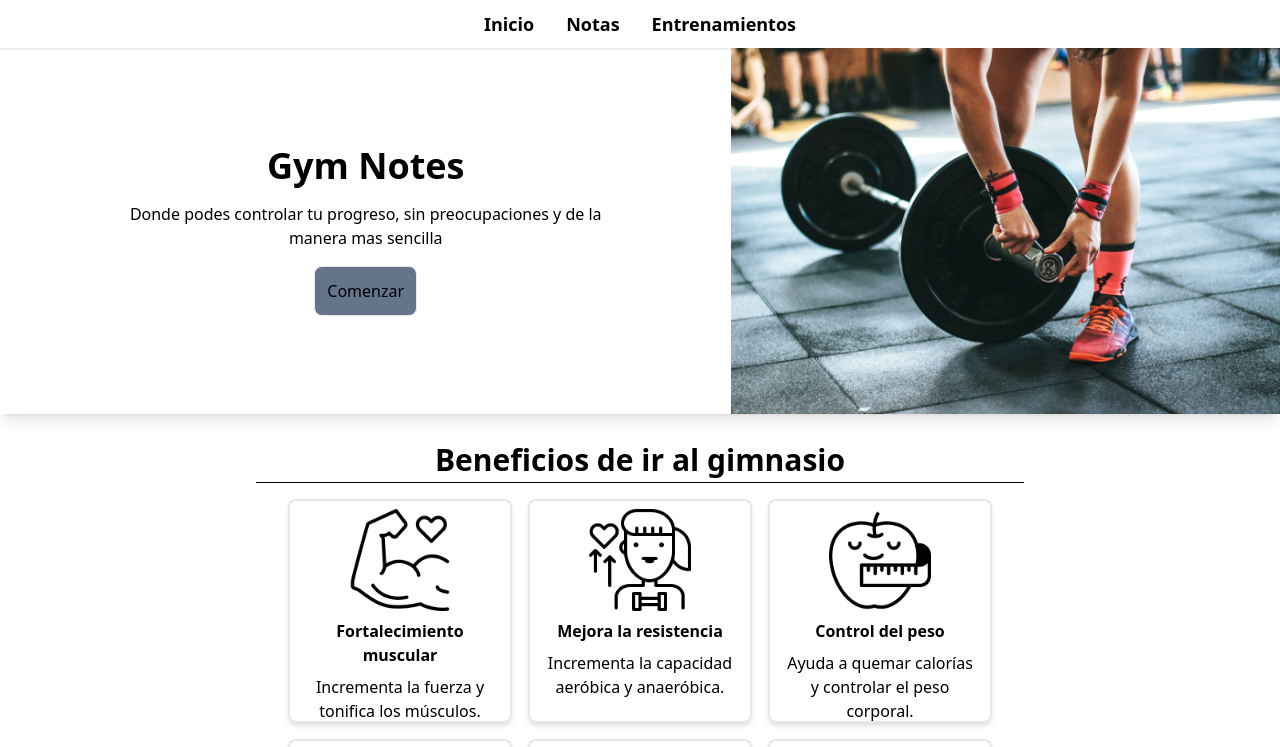
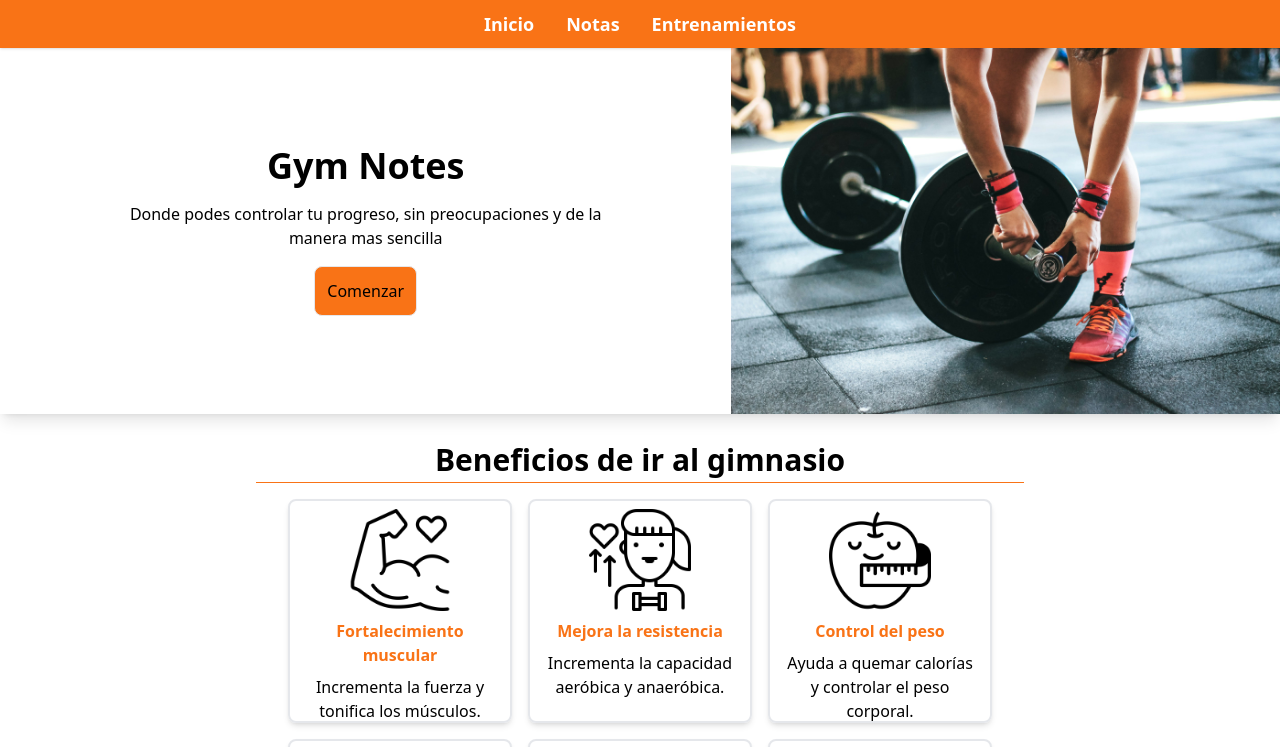
Before and after one commit to martinvruiz/gymnotes, a React (Create React App) app: page / in a window 1280 px wide. Shown: the top 747 px of the page. Built offline with nearby package versions, Linux system fonts and the light colour scheme.

Commit message:
added new colors

```diff
--- a/public/index.html
+++ b/public/index.html
@@ -2,14 +2,14 @@
 <html lang="en">
   <head>
     <meta charset="utf-8" />
-    <link rel="icon" href="/public//logos/icons/muscle.png" />
+    <link rel="icon" href="/public//logos/icons/kettlebell.png" />
     <meta name="viewport" content="width=device-width, initial-scale=1" />
     <meta name="theme-color" content="#000000" />
     <meta
       name="description"
       content="Anota tu progreso de manera sencilla!"
     />
-    <link rel="apple-touch-icon" href="/public/logos/icons/muscle.png" />
+    <link rel="apple-touch-icon" href="/public/logos/icons/kettlebell.png" />
     <link rel="manifest" href="%PUBLIC_URL%/manifest.json" />
     <title>Gym Notes</title>
   </head>
--- a/src/components/HomeInfo/HomeInfo.jsx
+++ b/src/components/HomeInfo/HomeInfo.jsx
@@ -9,7 +9,7 @@ export const HomeInfo = ()=>{
     return <>
 
         <div className="w-3/5 flex flex-col items-center text-center my-4">
-            <h3 className="text-3xl my-2 font-bold border-b border-black w-full p-1">Beneficios de ir al gimnasio</h3>
+            <h3 className="text-3xl my-2 font-bold border-b border-orange-500 w-full p-1">Beneficios de ir al gimnasio</h3>
             <div className="grid grid-cols-1 md:grid-cols-2 lg:grid-cols-3 items-center justify-center">
                 <InfoItem
                     title="Fortalecimiento muscular"
--- a/src/components/InfoItem/InfoItem.jsx
+++ b/src/components/InfoItem/InfoItem.jsx
@@ -1,15 +1,11 @@
-
-
-export const InfoItem = ({img, title, text})=>{
-
-
-    return <>
-
-        <div className="flex flex-col items-center w-56 h-56 p-2 border-2 rounded-lg shadow-md m-2">
-            <img src={img} alt={img} className="object-contain w-2/4 h-2/4"/>
-            <h4 className="p-1 mt-1 font-bold">{title}</h4>
-            <p className="p-1">{text}</p>
-        </div>
-
+export const InfoItem = ({ img, title, text }) => {
+  return (
+    <>
+      <div className="flex flex-col items-center w-56 h-56 p-2 border-2 rounded-lg shadow-md m-2">
+        <img src={img} alt={img} className="object-contain w-2/4 h-2/4" />
+        <h4 className="p-1 mt-1 font-bold text-orange-500">{title}</h4>
+        <p className="p-1">{text}</p>
+      </div>
     </>
-}
+  );
+};
--- a/src/components/Navbar/Navbar.jsx
+++ b/src/components/Navbar/Navbar.jsx
@@ -1,24 +1,27 @@
 import { Link } from "react-router-dom";
 
-
-export const Navbar = ()=>{
-
-
-    return <>
-
-        <nav className="w-full h-12 shadow flex items-center justify-center">
+export const Navbar = () => {
+  return (
+    <>
+      <nav className="w-full h-12 shadow flex items-center justify-center bg-orange-500 text-white">
         <ul className="flex gap-8 justify-center item-center">
           <li>
-                    <Link to="/" className="text-lg font-semibold">Inicio</Link>
+            <Link to="/" className="text-lg font-semibold">
+              Inicio
+            </Link>
           </li>
           <li>
-                    <Link to="/notes" className="text-lg font-semibold">Notas</Link>
+            <Link to="/notes" className="text-lg font-semibold">
+              Notas
+            </Link>
           </li>
           <li>
-                    <Link to="/workout" className="text-lg font-semibold">Entrenamientos</Link>
+            <Link to="/workout" className="text-lg font-semibold">
+              Entrenamientos
+            </Link>
           </li>
         </ul>
       </nav>
-
     </>
-}
+  );
+};
--- a/src/components/NoteSaver/NoteSaver.jsx
+++ b/src/components/NoteSaver/NoteSaver.jsx
@@ -52,7 +52,7 @@ export const NoteSaver = ()=>{
         <h3 className="mt-4 font-bold lg:text-2xl">Guardar Nota</h3>
 
         <form
-            className="flex flex-col items-center w-3/4 lg:w-1/3 border border-gray-300 rounded-md p-3 shadow-md"
+            className="flex flex-col items-center w-3/4 lg:w-1/3 border border-orange-300 rounded-md p-3 shadow-md"
             onSubmit={handleSubmit}
             >
 
@@ -137,7 +137,7 @@ export const NoteSaver = ()=>{
 
             <button
                 type="submit"
-                className="w-full p-2 my-2 bg-blue-500 text-white rounded-md"
+                className="w-full p-2 my-2 bg-orange-500 text-white rounded-md"
                 >
                     Guardar
             </button>
--- a/src/components/WorkoutItem/WorkoutItem.jsx
+++ b/src/components/WorkoutItem/WorkoutItem.jsx
@@ -8,7 +8,7 @@ export const WorkoutItem = ({ date, bodyPart, exercises, sets, reps, onClick}) =
     return <>
 
     <li onMouseEnter={()=>setHover(true)} onMouseLeave={()=>setHover(false)} className="border shadow-md h-64 p-4 m-2 flex flex-col justify-center items-center">
-        <p className="font-semibold">{date}</p>
+        <p className="font-semibold text-orange-500">{date}</p>
         <div className="flex gap-1 font-bold">Grupo muscular: <p className="font-normal">{bodyPart}</p></div>
         <div className="flex gap-1 font-bold">Ejercicio: <p className="font-normal">{exercises}</p></div>
         <div className="flex gap-1 font-bold">Series: <p className="font-normal">{sets}</p></div>
--- a/src/components/WorkoutSelect/WorkoutSelect.jsx
+++ b/src/components/WorkoutSelect/WorkoutSelect.jsx
@@ -14,7 +14,7 @@ export const WorkoutSelect = ({value, onChange}) => {
 
     return <>
 
-        <select name="bodypart" value={value} onChange={onChange} id="" className="m-2 p-2 border border-slate-500 rounded-md shadow-md text-center">
+        <select name="bodypart" value={value} onChange={onChange} id="" className="m-2 p-2 border border-orange-500 rounded-md shadow-md text-center">
             <option value="">Todos los ejercicios</option>
             {
                 bodypart.map((part, index) => {
--- a/src/pages/Home.jsx
+++ b/src/pages/Home.jsx
@@ -13,7 +13,7 @@ export const Home = ()=>{
                 <div className="w-full text-center flex flex-col items-center justify-center">
                     <h1 className="text-xl lg:text-4xl font-bold">Gym Notes</h1>
                     <p className="w-3/4 mt-2 p-2">Donde podes controlar tu progreso, sin preocupaciones y de la manera mas sencilla</p>
-                    <Link to="/notes" className="p-3 mt-2 rounded-lg bg-slate-500 border">Comenzar</Link>
+                    <Link to="/notes" className="p-3 mt-2 rounded-lg bg-orange-500 border">Comenzar</Link>
                 </div>
                 <div className="w-3/4 ">
                     <img src={gimImg} alt={gimImg} className="object-cover w-full max-h-full"/>
```
Also changed, not shown: public/logos/icons/kettlebell.png (added), 1 other file (tests, documents, lock files or other folders). Lines whose indentation alone changed are shown as unchanged.
